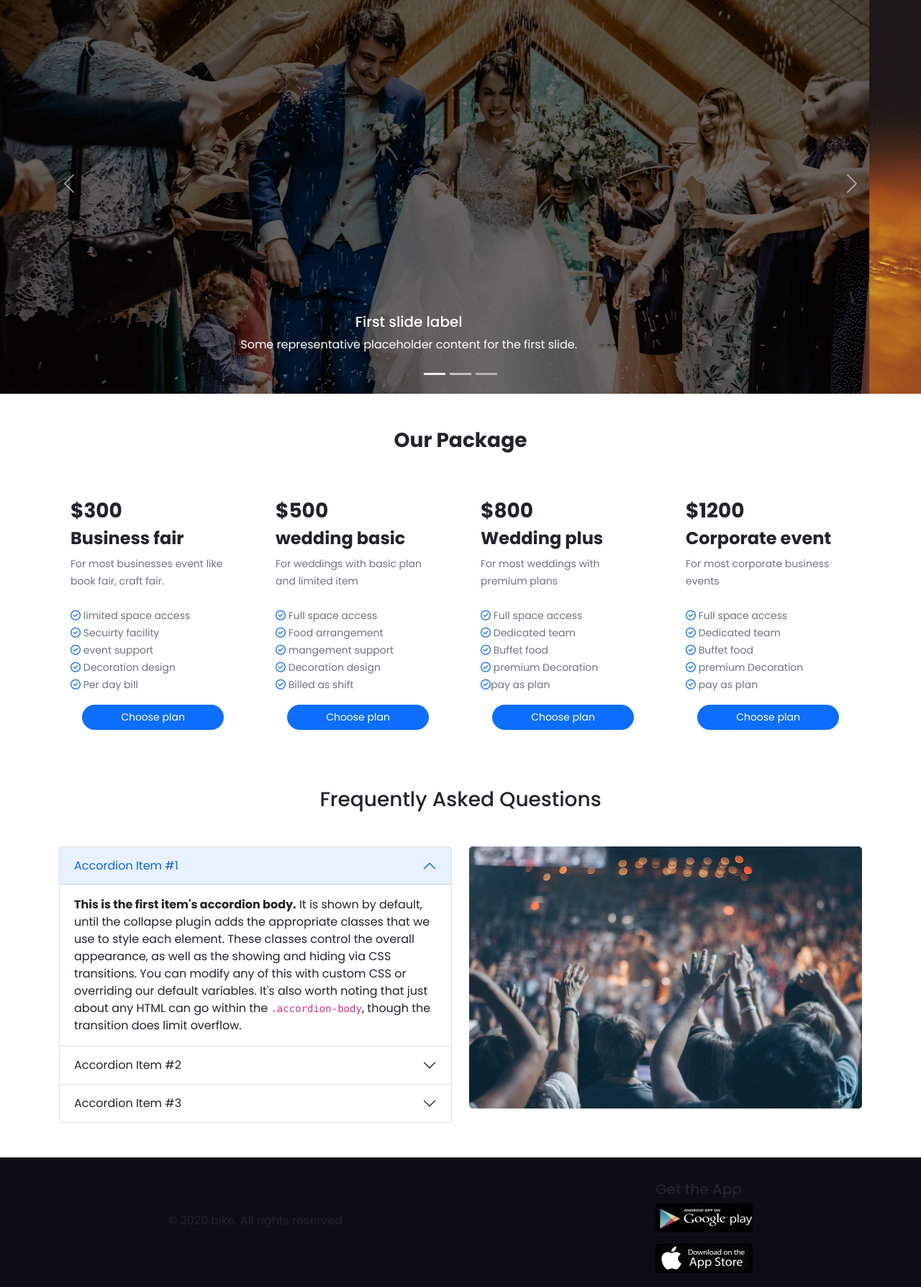
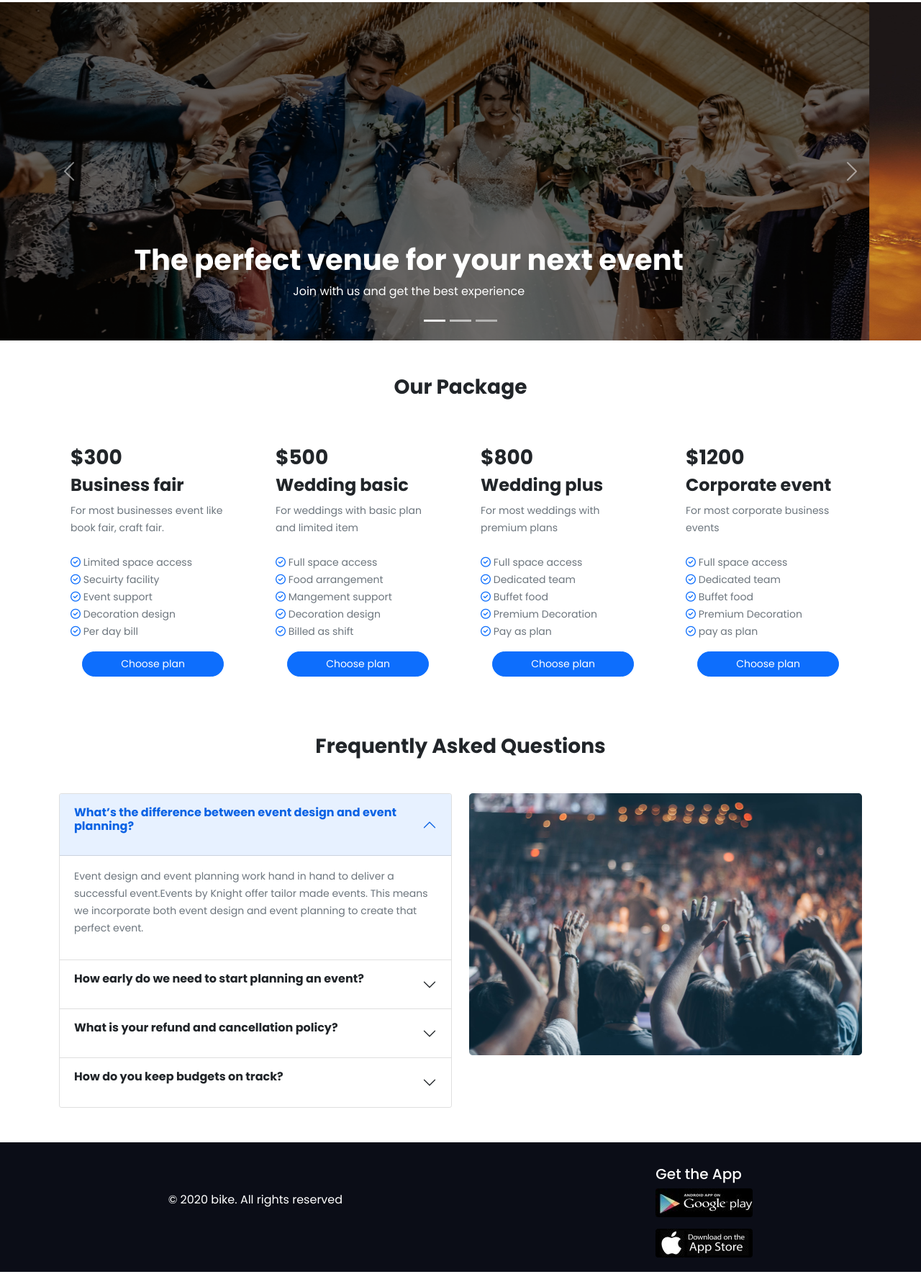
Before and after one commit to fariha-rahman-saba/momoinn-convention-center, a plain HTML site: page index.html in a window 1280 px wide. Shown: the part 77-1865 px from the top of the page at 72% size. After the commit the page ends 1844 px from the top, so only its background shows below. Drawn offline with nearby package versions, Linux system fonts and the light colour scheme.

Commit message:
faq section

```diff
--- a/index.html
+++ b/index.html
@@ -17,10 +17,41 @@
 
 <body>
     <header>
-        <section>
-            <div class="container">
-                <p>Momo Inn Convention Center</p>
+        <section class="mb-5">
+            <div class="container " style=" height:80px">
+                <h4 class="fw-bold pt-4">Momo Inn Convention Center</h4>
             </div>
+
+            <!-- <nav class="navbar navbar-expand-lg navbar-light bg-light">
+                <div class="container">
+
+
+                    <div class="collapse navbar-collapse" id="navbarText">
+                        <span class="navbar-text fw-bold">
+                            Momo Inn Convention Center
+                        </span>
+                        <ul class="navbar-nav ms-auto mb-2 mb-lg-0">
+                            <li class="nav-item">
+                                <a class="nav-link active" aria-current="page" href="#">Home</a>
+                            </li>
+                            <li class="nav-item">
+                                <a class="nav-link" href="#">Features</a>
+                            </li>
+                            <li class="nav-item">
+                                <a class="nav-link" href="#">Pricing</a>
+                            </li>
+                        </ul>
+
+                    </div>
+                    <button class="navbar-toggler ms-auto " type="button" data-bs-toggle="collapse"
+                        data-bs-target="#navbarText" aria-controls="navbarText" aria-expanded="false"
+                        aria-label="Toggle navigation">
+                        <span class="navbar-text fw-bold">
+                            Momo Inn Convention Center
+                        </span>
+                        <span class="navbar-toggler-icon"></span>
+                    </button> -->
+
 
             <div class="banner">
                 <div id="carouselExampleCaptions" class="carousel slide" data-bs-ride="carousel">
@@ -34,24 +65,26 @@
                     </div>
                     <div class="carousel-inner">
                         <div class="carousel-item active">
-                            <img src="images/banner.png" width="1440px" height="584px" alt="...">
+                            <img src="images/banner.png" width="1440px" height="470px" alt="...">
                             <div class="carousel-caption d-none d-md-block">
-                                <h5>First slide label</h5>
-                                <p>Some representative placeholder content for the first slide.</p>
+                                <h1 class="fw-bold">The perfect venue for your next event</h1>
+                                <p>Join with us and get the best experience</p>
                             </div>
                         </div>
                         <div class="carousel-item">
-                            <img src="images/banner-2.jpg" alt="..." width="1440px" height="584px">
+                            <img src="images/banner-2.jpg" alt="..." width="1440px" height="470px">
                             <div class="carousel-caption d-none d-md-block">
-                                <h5>Second slide label</h5>
-                                <p>Some representative placeholder content for the second slide.</p>
+                                <h5>Best Facilities we Provide</h5>
+                                <p>Whether you are organizing a Wedding, a Business RelatedMeeting, we offera a
+                                    surplusof meeting packageswith ourexceptional facility up to 1,000 guests.</p>
                             </div>
                         </div>
                         <div class="carousel-item">
-                            <img src="images/banner-3.jpg" alt="..." width="1440px" height="584px">
+                            <img src="images/banner-3.jpg" alt="..." width="1440px" height="470px">
                             <div class="carousel-caption d-none d-md-block">
-                                <h5>Third slide label</h5>
-                                <p>Some representative placeholder content for the third slide.</p>
+                                <h5>Get freedom with nature</h5>
+                                <p>Imagine a charming and picturesque Heritage village in the north part in Bangladesh
+                                    with naturals views.</p>
                             </div>
                         </div>
                     </div>
@@ -70,7 +103,10 @@
         </section>
     </header>
     <main>
-        <section class="container mt-5">
+
+        <!-- Package section -->
+
+        <section class="container mt-5 mb-5">
             <h3 class="text-center mb-5 fw-bold">Our Package</h3>
             <div>
                 <div class="row">
@@ -82,9 +118,9 @@
                                 <h4 class="fw-bold">Business fair</h4>
                                 <p class="text-muted">
                                     <small> For most businesses event like book fair, craft fair.<br> <br>
-                                        <i class="far fa-check-circle text-primary"></i> limited space access <br>
+                                        <i class="far fa-check-circle text-primary"></i> Limited space access <br>
                                         <i class="far fa-check-circle text-primary"></i> Secuirty facility<br>
-                                        <i class="far fa-check-circle text-primary"></i> event support<br>
+                                        <i class="far fa-check-circle text-primary"></i> Event support<br>
                                         <i class="far fa-check-circle text-primary"></i> Decoration design<br>
                                         <i class="far fa-check-circle text-primary"></i> Per day bill
                                     </small>
@@ -100,12 +136,12 @@
                             <div class="card-body">
 
                                 <h3 class="fw-bold">$500</h3>
-                                <h4 class="fw-bold">wedding basic</h4>
+                                <h4 class="fw-bold">Wedding basic</h4>
                                 <p class="text-muted">
                                     <small> For weddings with basic plan and limited item <br> <br>
                                         <i class="far fa-check-circle text-primary"></i> Full space access <br>
                                         <i class="far fa-check-circle text-primary"></i> Food arrangement<br>
-                                        <i class="far fa-check-circle text-primary"></i> mangement support<br>
+                                        <i class="far fa-check-circle text-primary"></i> Mangement support<br>
                                         <i class="far fa-check-circle text-primary"></i> Decoration design<br>
                                         <i class="far fa-check-circle text-primary"></i> Billed as shift
                                     </small>
@@ -127,8 +163,8 @@
                                         <i class="far fa-check-circle text-primary"></i> Full space access<br>
                                         <i class="far fa-check-circle text-primary"></i> Dedicated team<br>
                                         <i class="far fa-check-circle text-primary"></i> Buffet food <br>
-                                        <i class="far fa-check-circle text-primary"></i> premium Decoration<br>
-                                        <i class="far fa-check-circle text-primary"></i>pay as plan
+                                        <i class="far fa-check-circle text-primary"></i> Premium Decoration<br>
+                                        <i class="far fa-check-circle text-primary"></i> Pay as plan
 
                                     </small>
                                 </p>
@@ -151,7 +187,7 @@
                                         <i class="far fa-check-circle text-primary"></i> Dedicated team
                                         <br>
                                         <i class="far fa-check-circle text-primary"></i> Buffet food<br>
-                                        <i class="far fa-check-circle text-primary"></i> premium Decoration<br>
+                                        <i class="far fa-check-circle text-primary"></i> Premium Decoration<br>
                                         <i class="far fa-check-circle text-primary"></i> pay as plan
 
                                     </small>
@@ -165,27 +201,30 @@
                 </div>
             </div>
         </section>
-        <section class="container mt-5">
-            <h3 class="text-center mb-5">Frequently Asked Questions</h3>
-            <div class="row ">
+
+        <!-- FAQ section -->
+
+        <section class="container mt-5 mb-5">
+            <h3 class="text-center mt-5 mb-5 fw-bold">Frequently Asked Questions</h3>
+            <div class="row">
                 <div class="col-lg-6">
                     <div class="accordion" id="accordionExample">
                         <div class="accordion-item">
                             <h2 class="accordion-header" id="headingOne">
                                 <button class="accordion-button" type="button" data-bs-toggle="collapse"
                                     data-bs-target="#collapseOne" aria-expanded="true" aria-controls="collapseOne">
-                                    Accordion Item #1
+                                    <p class="fw-bold"> What’s the difference between event design and event planning?
+                                    </p>
                                 </button>
                             </h2>
                             <div id="collapseOne" class="accordion-collapse collapse show" aria-labelledby="headingOne"
                                 data-bs-parent="#accordionExample">
                                 <div class="accordion-body">
-                                    <strong>This is the first item's accordion body.</strong> It is shown by default,
-                                    until the collapse plugin adds the appropriate classes that we use to style each
-                                    element. These classes control the overall appearance, as well as the showing and
-                                    hiding via CSS transitions. You can modify any of this with custom CSS or overriding
-                                    our default variables. It's also worth noting that just about any HTML can go within
-                                    the <code>.accordion-body</code>, though the transition does limit overflow.
+                                    <p class="text-muted"><small>Event design and event planning work hand in hand to
+                                            deliver a
+                                            successful event.Events by Knight offer tailor made events. This
+                                            means we incorporate both event design and event planning to
+                                            create that perfect event.</small></p>
                                 </div>
                             </div>
                         </div>
@@ -193,37 +232,53 @@
                             <h2 class="accordion-header" id="headingTwo">
                                 <button class="accordion-button collapsed" type="button" data-bs-toggle="collapse"
                                     data-bs-target="#collapseTwo" aria-expanded="false" aria-controls="collapseTwo">
-                                    Accordion Item #2
+                                    <p class="fw-bold"> How early do we need to start planning an event?
+                                    </p>
                                 </button>
                             </h2>
                             <div id="collapseTwo" class="accordion-collapse collapse" aria-labelledby="headingTwo"
                                 data-bs-parent="#accordionExample">
                                 <div class="accordion-body">
-                                    <strong>This is the second item's accordion body.</strong> It is hidden by default,
-                                    until the collapse plugin adds the appropriate classes that we use to style each
-                                    element. These classes control the overall appearance, as well as the showing and
-                                    hiding via CSS transitions. You can modify any of this with custom CSS or overriding
-                                    our default variables. It's also worth noting that just about any HTML can go within
-                                    the <code>.accordion-body</code>, though the transition does limit overflow.
+                                    <p><small>When organising for a public event aiming at 100 to 1,000 attendees; the
+                                            details should be released to the public and the media 2 months in advance.
+                                            By positioning your event details correctly, people should be exposed to the
+                                            information online and offline at least a few times before the
+                                            event.</small></p>
                                 </div>
                             </div>
                         </div>
+
                         <div class="accordion-item">
                             <h2 class="accordion-header" id="headingThree">
                                 <button class="accordion-button collapsed" type="button" data-bs-toggle="collapse"
                                     data-bs-target="#collapseThree" aria-expanded="false" aria-controls="collapseThree">
-                                    Accordion Item #3
+                                    <p><strong>What is your refund and cancellation policy?</strong></p>
                                 </button>
                             </h2>
                             <div id="collapseThree" class="accordion-collapse collapse" aria-labelledby="headingThree"
                                 data-bs-parent="#accordionExample">
                                 <div class="accordion-body">
-                                    <strong>This is the third item's accordion body.</strong> It is hidden by default,
-                                    until the collapse plugin adds the appropriate classes that we use to style each
-                                    element. These classes control the overall appearance, as well as the showing and
-                                    hiding via CSS transitions. You can modify any of this with custom CSS or overriding
-                                    our default variables. It's also worth noting that just about any HTML can go within
-                                    the <code>.accordion-body</code>, though the transition does limit overflow.
+                                    <p><small>Cancellations made 7 days or more in advance of the event date, will
+                                            receive a 100% refund. Cancellations made within 3 - 6 days will incur a 20%
+                                            fee. Cancellations made within 48 hours to the event will incur a 30%
+                                            fee.</small></p>
+                                </div>
+                            </div>
+                        </div>
+
+                        <div class="accordion-item">
+                            <h2 class="accordion-header" id="headingFour">
+                                <button class="accordion-button collapsed" type="button" data-bs-toggle="collapse"
+                                    data-bs-target="#collapseFour" aria-expanded="false" aria-controls="collapseFour">
+                                    <p><strong>How do you keep budgets on track?</strong></p>
+                                </button>
+                            </h2>
+                            <div id="collapseFour" class="accordion-collapse collapse" aria-labelledby="headingFour"
+                                data-bs-parent="#accordionExample">
+                                <div class="accordion-body">
+                                    <p><small>We create a ledger, record our expenses throughout the day, stick to our
+                                            spending limits, choose what to do with the money we did not use. </small>
+                                    </p>
                                 </div>
                             </div>
                         </div>
@@ -234,17 +289,21 @@
                 </div>
             </div>
         </section>
+
     </main>
+
     <footer class="mt-5 p-3" style="height: 180px; background-color: #0B0D17;">
         <div class=" d-flex justify-content-around">
             <div class="d-flex align-items-center">
-                © 2020 bike. All rights reserved
+                <p class="text-white">© 2020 bike. All rights reserved</p>
             </div>
             <div class="mt-3">
-                <h5>Get the App</h5>
+                <h5 class="text-white">Get the App</h5>
                 <div class="d-flex flex-column">
-                    <a href=""><img src="images/google.jpg" class="rounded mb-3" alt=""></a>
-                    <a href=""><img src="images/apple.jpg" class="rounded" alt=""></a>
+                    <a href="https://play.google.com/store/apps/details?id=com.learnprogramming.codecamp&hl=en&gl=US"
+                        target="_blank"><img src="images/google.jpg" class="rounded mb-3" alt=""></a>
+                    <a href="https://apps.apple.com/us/app/programming-hero-coding-fun/id1478201849"
+                        target="_blank"><img src="images/apple.jpg" class="rounded" alt=""></a>
                 </div>
             </div>
         </div>
```
